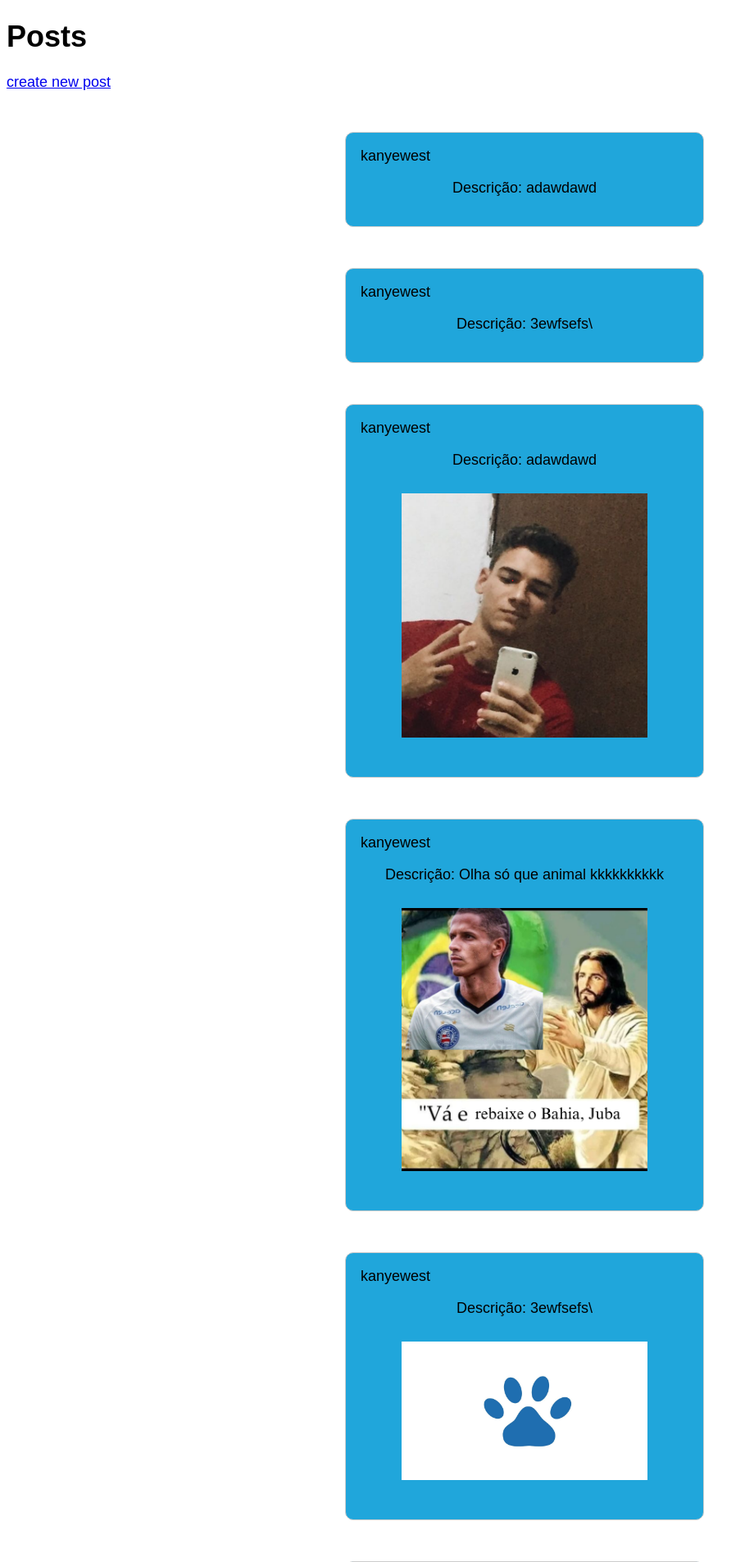
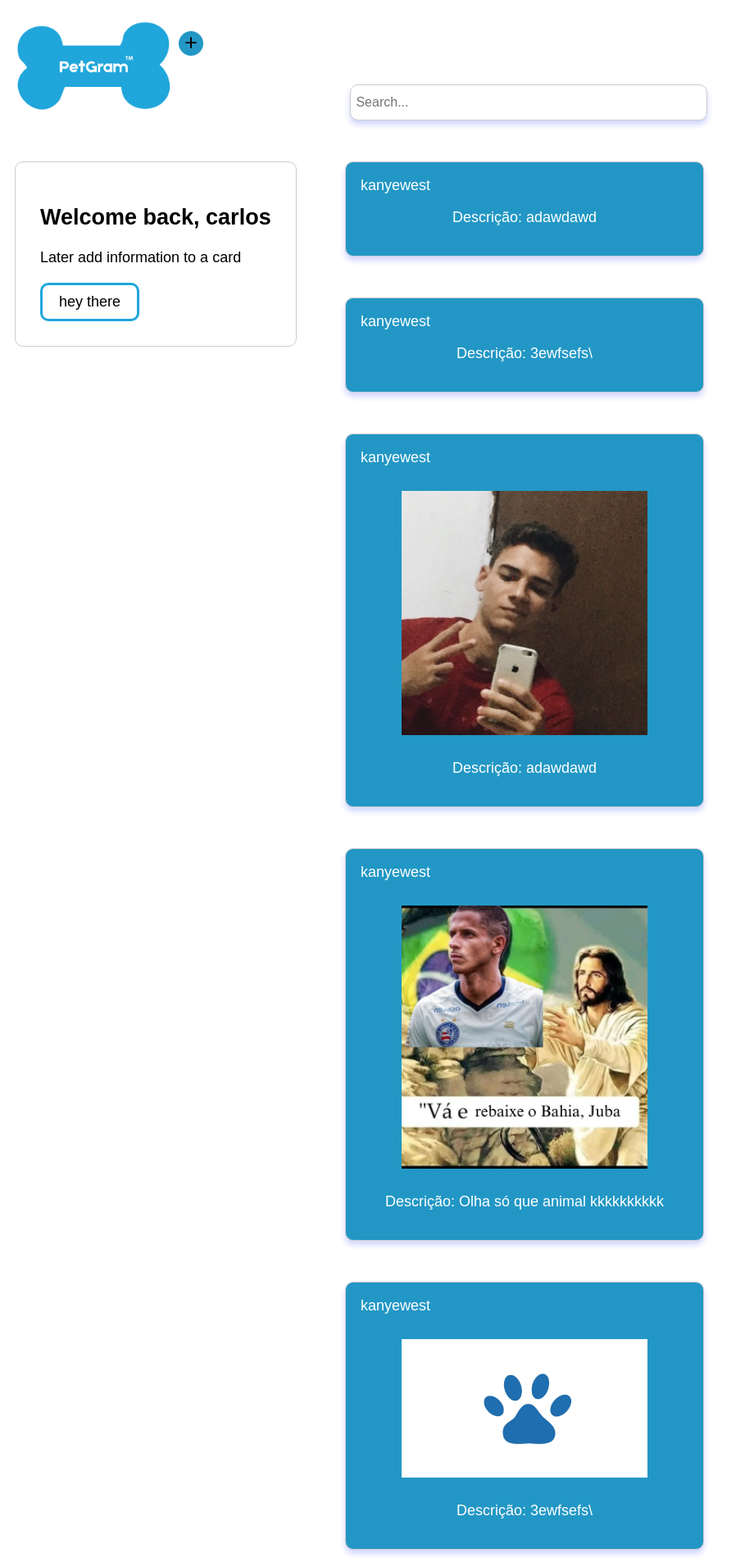
Before and after one commit to CarlosAugustoP/PetGram, a Django app: page /home/ in a window 1280 px wide. Shown: the top 1906 px of the page at 82% size, without its empty margins (0-920 px from the left). Run offline with Django 4.2, Linux system fonts and the light colour scheme; a user stored in the database is signed in; data comes from the database, SQL or seed files in the repository; both versions use the stored data as it was after the commit; some web fonts are replaced.

Commit message:
home screen

```diff
--- a/CarlosGram/myapp/static/homestyle.css
+++ b/CarlosGram/myapp/static/homestyle.css
@@ -9,18 +9,70 @@ img {
     margin: 30px auto;
     width: 75%;
 }
-.col-12{
-    margin-top: 40px;
+
+.col-12 {
+    margin-top: 125px;
 }
+
 .post {
     margin: 50px auto;
     width: 400px;
     padding: 1em;
     border: 1px solid #CCC;
     border-radius: 10px;
-    background-color:#20a6db;
-    padding-left: 10px 10px;
+    background-color: #2297c5;
+    box-shadow: 0 5px 7px rgba(22, 45, 255, 0.2); /* Add shadow */
+}
+
+#logo {
+    float:left;
+    width: 200px;
+    margin: 10px 0; /* Add 10px margin to the top and bottom */
+    margin-left: 10px;
+    /* display: inline-block; */
 }
 .post p {
+    color : white;
     text-align: center;/* Center the paragraph horizontally */
 }
+
+span {
+    color: white;
+}
+#new {
+    display: inline-block;
+    width: 30px;
+
+}
+
+.card {
+    float: left;
+    margin-left: 10px;
+    border: 1px solid #CCC; /* Add border */
+    border-radius: 10px; /* Rounded corners */
+    padding: 30px; /* Add padding */
+}
+.search-bar {
+    display: flex;
+    justify-content: center;
+    align-items: center;
+    margin-right: 200px;
+}
+.search-bar input[type="text"] {
+    width: 430px;
+    height: 40px;
+    font-size: 16px;
+    border: 1px solid #CCC;
+    border-radius: 10px;
+    box-shadow: 0 5px 7px rgba(22, 45, 255, 0.2);
+}
+button {
+    display: block;
+    margin-top: 20px; /* Add margin-top to lower the button */
+    border-radius: 10px;
+    border: 3px solid #20a6db;
+    background-color: #ffffff;
+    font-size: 18px;
+    padding: 10px 20px;
+    cursor: pointer;
+}
--- a/CarlosGram/myapp/templates/home.html
+++ b/CarlosGram/myapp/templates/home.html
@@ -8,25 +8,36 @@
     <title>Document</title>
 </head>
 <body>
-    <h1>Posts</h1>
-    <a href = "{% url 'create' %}">create new post</a>
-    <div class = "container">
-        <div class = "row">
-            <div class = "col-12">
-                    {% for post in posts %}
-                    <div class = post>
-                        {{post.user.username}}
-                        <p>Descrição: {{post.description}}</p>
-                        {% if post.image %}
-                        <img src = "{{post.image.url}}" alt = "">
-                        {% endif %}
-                    </div>
-                    {% endfor %}
+    {% load static %}
+        <img id="logo" src="{% static 'img/logo.png' %}" alt="Petgram Logo">
+        <a href="{% url 'create' %}">
+            <img id="new" src="{% static 'img/addNewpost.png' %}" alt="Add a new post" title="Add a new post">
+        </a>
+        <div class="search-bar">
+            <input type="text" placeholder=" Search...">
+        </div>
 
-
+    <div class="posts">
+        <div class="card">
+            <div class="card-content">
+                <h2>Welcome back, {{user.username}}</h2>
+                <p>Later add information to a card</p>
+                <button>hey there</button>
             </div>
         </div>
 
+        {% for post in posts %}
+        <div class="post">
+            <span>{{post.user.username}}</span>
+            {% if post.image %}
+
+                <img src="{{post.image.url}}" alt="">
+
+            {% endif %}
+            <p>Descrição: {{post.description}}</p>
+        </div>
+        {% endfor %}
+    </div>
 </body>
 </html>
 {% endblock %}
--- a/CarlosGram/myapp/templates/homebase.html
+++ b/CarlosGram/myapp/templates/homebase.html
@@ -11,8 +11,6 @@
     <link href="https://fonts.googleapis.com/css2?family=Afacad&display=swap" rel="stylesheet">
 </head>
 <body>
-    <div class="content">
         {% block content %}{% endblock %}
-    </div>
 </body>
 </html>
```
Also changed, not shown: CarlosGram/db.sqlite3, CarlosGram/media/images/Group_53_2.png (added), CarlosGram/myapp/static/img/Ellipse 6.png (added), CarlosGram/myapp/static/img/Group 53 (2).png (added), CarlosGram/myapp/static/img/addNewpost.png (added), CarlosGram/myapp/static/img/person.png (added).
